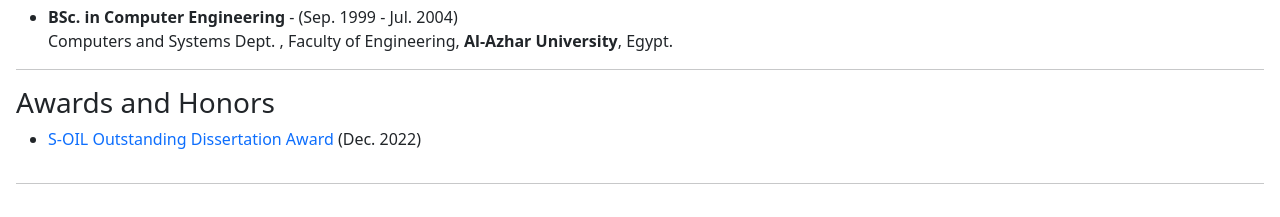
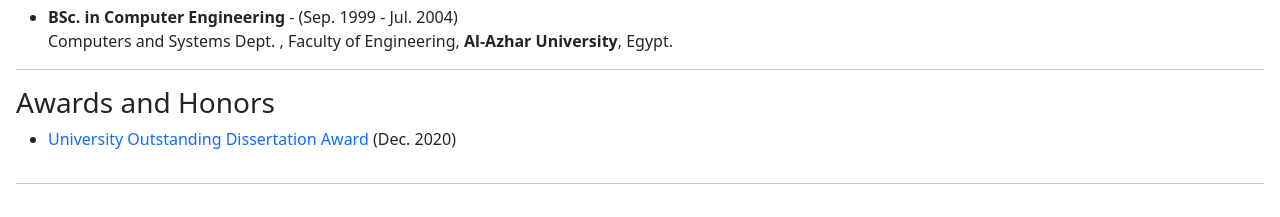
Before and after one commit to MohamedSameer/mohamedsameer.github.io, a plain HTML site: page index.html in a window 1280 px wide. Shown: the part 1685-1902 px from the top of the page. Drawn offline with Linux system fonts and the light colour scheme.

Commit message:
Update index.html

```diff
--- a/index.html
+++ b/index.html
@@ -178,10 +178,10 @@
                     <h3>Awards and Honors</h3>
                     <ul>
                         <li>
-                            <a href="https://story.s-oil.com/2022/12/09/2022년-우수학위논문-차세대과학자-시상/">
-                                S-OIL Outstanding Dissertation Award
+                            <a href="https://deltax.ai">
+                                University Outstanding Dissertation Award
                             </a>
-                            (Dec. 2022)
+                            (Dec. 2020)
                         </li>
 
                     </ul>
```
